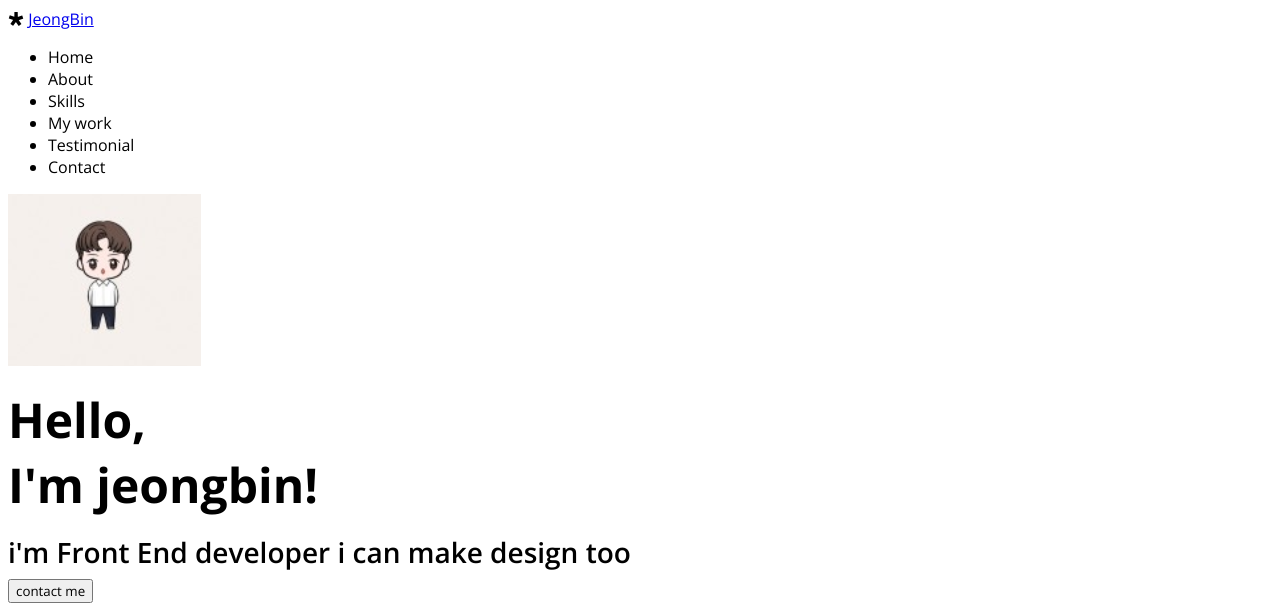
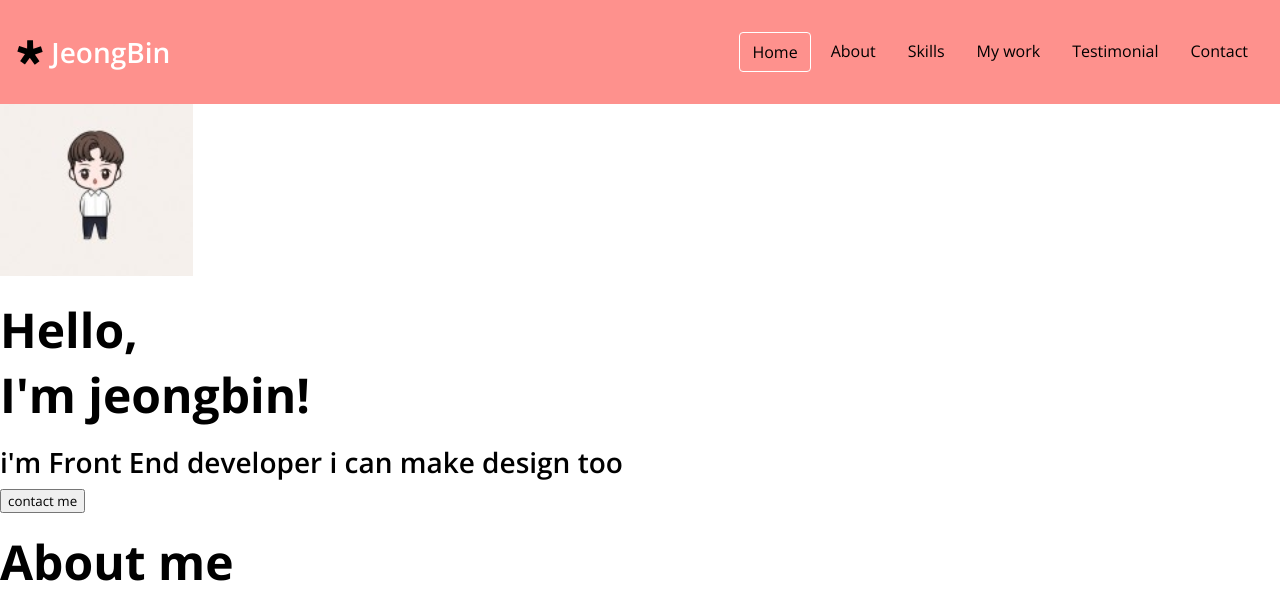
Before and after one commit to DevelopJKong/portfolio, a plain HTML site: page index.html in a window 1280 px wide. Shown: the top 607 px of the page. Drawn offline with nearby package versions, Linux system fonts and the light colour scheme.

Commit message:
엘리 클론 코딩 nav css 완성

```diff
--- a/index.html
+++ b/index.html
@@ -20,7 +20,7 @@
 
       <div class="navbar__menu">
         <ul class="navbar__menu">
-          <li class="navbar__menu__item">Home</li>
+          <li class="navbar__menu__item active">Home</li>
           <li class="navbar__menu__item">About</li>
           <li class="navbar__menu__item">Skills</li>
           <li class="navbar__menu__item">My work</li>
@@ -287,7 +287,9 @@
           <i class="fab fa-linkedin-square"></i>
         </a>
       </div>
-      <p class="contact__rights"></p>
+      <p class="contact__rights">
+        2021 Jeongkong -- All rights reserved
+      </p>
 
 
     </section>
--- a/style/style.css
+++ b/style/style.css
@@ -31,6 +31,10 @@
   --weight-regular: 400;
 
 
+  /* Size*/
+  --size-border-radius:4px;
+
+
 }
 
 /*Universal tags*/
@@ -38,6 +42,21 @@
     box-sizing: border-box;
     font-family: 'Open Sans', sans-serif;
 }
+
+body{
+    margin:0;
+}
+
+a{
+    text-decoration: none;
+    color:var(--color-white);
+}
+
+ul{
+    list-style: none;
+    padding-left:0;
+}
+
 
 /*Typography*/
 
@@ -68,3 +87,39 @@ p{
     color:var(--color-black);
     margin:8px 0;
 }
+
+
+/*Navbar*/
+#navbar {
+    display:flex;
+    justify-content: space-between;
+    align-items:center;
+    background-color: var(--color-pink);
+    padding:16px;
+}
+
+.navbar__menu{
+    display:flex;
+}
+
+.navbar__logo{
+    font-size:var(--font-medium);
+    font-weight:var(--weight-semi-bold);
+
+}
+
+.navbar__menu__item{
+    padding:8px 12px;
+    margin:0 4px;
+    cursor:pointer;
+    border-radius: var(--size-border-radius);
+}
+
+.navbar__menu__item.active{
+    border: 1px solid var(--color-white);
+}
+
+.navbar__menu__item:hover{
+    background-color:var(--color-dark-pink);
+
+}
```
